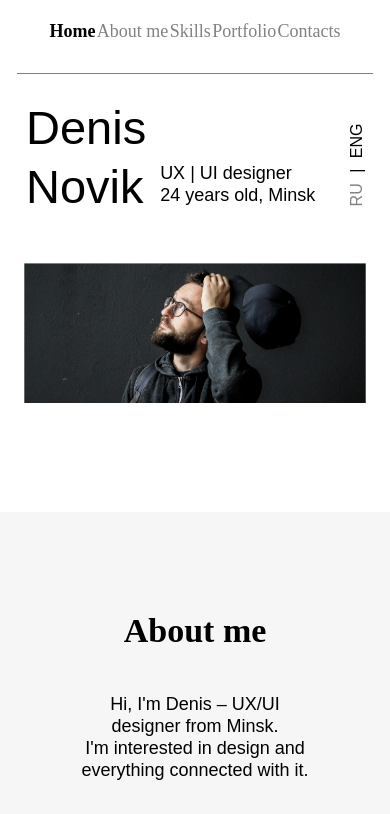
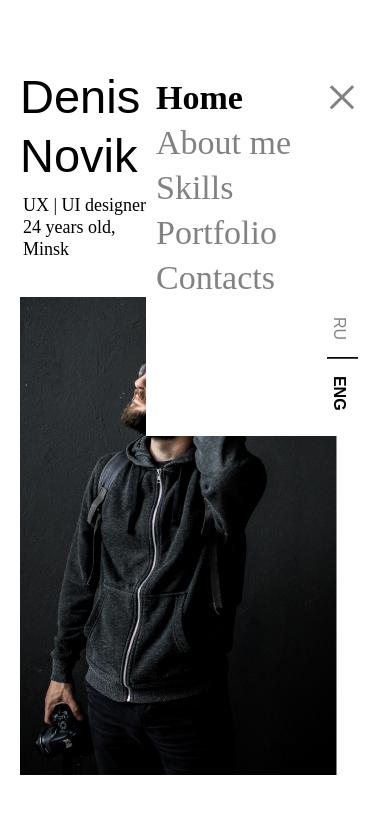
Before and after one commit to SergeyVSA/Portfolio_page, a plain HTML site: page index.html in a window 390 px wide. Shown: the top 814 px of the page. Drawn offline with Linux system fonts and the light colour scheme; a web font is replaced by a local one.

Commit message:
add responsive

```diff
--- a/index.html
+++ b/index.html
@@ -14,7 +14,54 @@
 </head>
 
 <body>
+
+    <div class="mobile_header">
+        <div>
+            <p class="main_content_mobile"> Denis <br>
+
+                Novik
+            </p>
+
+
+            <p class="personal_information_mobile"> UX | UI designer <br>
+
+                24 years old, Minsk</p>
+        </div>
+
+
+        <div class="btn_mobile_menu">
+
+            <button class="mobile_svg">
+                <svg width="33" height="20" viewBox="0 0 33 20" fill="none" xmlns="http://www.w3.org/2000/svg">
+                    <rect width="33" height="3.83721" fill="black" />
+                    <rect y="7.67383" width="33" height="3.83721" fill="black" />
+                    <rect y="15.3496" width="33" height="3.83721" fill="black" />
+
+                </svg>
+
+            </button>
+        </div>
+        <div>
+            <div class="mobile-menu">
+
+                <a class="a_header_home" href="#"> <b>Home</b> </a> <a class="btn_close" href="#">×</a>
+                <a class="a_header" href="#">About me </a>
+                <a class="a_header" href="#">Skills </a>
+                <a class="a_header" href="#">Portfolio </a>
+                <a class="a_header" href="#">Contacts </a>
+                <div class="mobile_menu_language">
+                    <button class="btn_language_selection_mobile">RU</button> | <button
+                        class="btn_language_selection2_mobile"><b> ENG</b></button>
+                </div>
+            </div>
+
+        </div>
+
+
         <header>
+    </div>
+    </div>
+
     <div class="nav_header">
         <a class="a_header_home" href="#"> <b>Home</b> </a>
         <a class="a_header" href="#">About me </a>
@@ -36,8 +83,8 @@
             24 years old, Minsk</p>
 
         <div class="language_selection">
-                <button class="btn_language_selection">RU</button> | <button
-                    class="btn_language_selection2">ENG</button>
+            <button class="btn_language_selection">RU</button><span class="block"></span><button
+                class="btn_language_selection2"><b> ENG</b></button>
 
         </div>
 
@@ -46,6 +93,9 @@
     </header>
     <div class="img_main">
         <img src="img/BSPP2266.jpg" alt="">
+    </div>
+    <div class="main_mobile_img">
+        <img src="img/main_mobile_img.jpg" alt="">
     </div>
     <div class="about_me">
         <h1 class="h1_about_me"> About me </h1>
@@ -149,19 +199,8 @@
 
 
     </div>
-    <!-- <div class="mobile-menu">
 
-        <a class="a_header_home" href="#"> <b>Home</b> </a> <a class="btn_close" href="#">&#xD7;</a>
-        <a class="a_header" href="#">About me </a>
-        <a class="a_header" href="#">Skills </a>
-        <a class="a_header" href="#">Portfolio </a>
-        <a class="a_header" href="#">Contacts </a>
-        <div class="mobile_menu_language">
-            <button class="btn_language_selection">RU</button> | <button class="btn_language_selection2">ENG</button>
 
-        </div>
-    </div>
--->
 
 </body>
 
--- a/script.js
+++ b/script.js
@@ -1,11 +1,10 @@
-
-    window.addEventListener("DOMContentLoaded", function () {
-        document.querySelector("#open-menu-btn").addEventListener("click", function () {
-            document.querySelector(".mobile-menu").classList.add("visible");
-        });
-        document.body.addEventListener("click", function (e) {
-            if (!e.target.closest("#open-menu-btn")) {
-                document.querySelector(".mobile-menu").classList.remove("visible");
-            }
-        });
+window.addEventListener("DOMContentLoaded", function () {
+    document.querySelector(".btn_mobile_menu").addEventListener("click", function () {
+        document.querySelector(".mobile-menu").classList.toggle("hidden");
     });
+    document.body.addEventListener("click", function (e) {
+        if (!e.target.closest(".btn_mobile_menu")) {
+            document.querySelector(".mobile-menu").classList.add("hidden");
+        }
+    });
+});
--- a/style.css
+++ b/style.css
@@ -1,44 +1,10 @@
-
-
 html,
 body {
-
-
   margin: 0;
   padding: 0;
   box-sizing: border-box;
-        font-family: 'Gilroy-Bold', sans-serif;
+  font-family: "Gilroy-Bold", sans-serif;
 }
-
-    @media (max-width : 480px) {
-        .mobile-menu {
-            display: none;
-        }
-    }
-
-
-
-    /* Small Devices, Tablets */
-    @media only screen and (max-width : 450px) {
-        .img_skills {
-
-            display: flex;
-            flex-wrap: nowrap;
-            flex-direction: column;
-            justify-content: center;
-            align-content: center;
-        }
-
-        .main_content {
-            padding: 10px;
-        }
-
-    }
-
-
-
-
-
 
 header {
   width: auto;
@@ -46,8 +12,7 @@
 }
 
 .nav_header {
-
-        font-family: 'Gilroy-Bold';
+  font-family: "Gilroy-Bold";
   display: flex;
   justify-content: space-evenly;
   padding: 31px;
@@ -58,16 +23,12 @@
   margin: 17px;
   margin-top: -10px;
   margin-bottom: -75px;
-
 }
-
 
 .a_header {
   text-decoration: none;
   color: #828282;
-
 }
-
 
 .a_header_home {
   text-decoration: none;
@@ -88,25 +49,24 @@
   font-size: 47px;
   margin-bottom: 30px;
   line-height: 59px;
-        font-family: 'Gilroy-Bold', sans-serif;
+  font-family: "Gilroy-Bold", sans-serif;
 }
 
 .personal_information {
   margin-top: 89px;
   font-size: 18px;
   line-height: 22px;
-        font-family: 'Gilroy-Medium', sans-serif;
+  font-family: "Gilroy-Medium", sans-serif;
 }
 
 .language_selection {
   line-height: 20px;
-        font-family: 'Gilroy-Bold', sans-serif;
+  font-family: "Gilroy-Bold", sans-serif;
   color: black;
   margin-right: -38px;
   transform: rotate(270deg);
   margin-top: 33px;
 }
-
 
 .btn_language_selection {
   font-size: 16px;
@@ -114,6 +74,7 @@
   text-decoration: none;
   border: none;
   background: none;
+  padding: 0;
 }
 
 .btn_language_selection2 {
@@ -122,11 +83,11 @@
   text-decoration: none;
   border: none;
   background: none;
+  padding: 0;
 }
 
 .btn_language_selection:hover {
   animation: bounce 0.3s;
-
 }
 
 .btn_language_selection2:hover {
@@ -134,7 +95,6 @@
 }
 
 @keyframes bounce {
-
   0%,
   20%,
   60%,
@@ -155,7 +115,6 @@
 }
 
 .main_content {
-
   display: flex;
   align-items: center;
   justify-content: space-around;
@@ -164,7 +123,6 @@
   margin: 40px;
 
   margin-bottom: 0px;
-
 }
 
 img {
@@ -180,32 +138,30 @@
 }
 
 .h1_about_me {
-        font-family: 'Gilroy-Bold';
+  font-family: "Gilroy-Bold";
   font-size: 34px;
   line-height: 42px;
 }
 
 .about_me {
   display: flex;
-        font-family: 'Gilroy-Medium', sans-serif;
+  font-family: "Gilroy-Medium", sans-serif;
   font-size: 18px;
   flex-direction: column;
   align-items: center;
   justify-content: center;
-        background-color: #F6F6F6;
+  background-color: #f6f6f6;
   padding: 75px;
   line-height: 22px;
   text-align: center;
 }
-
-
 
 h3 {
   text-align: center;
 }
 
 .skills {
-        font-family: 'Gilroy-Medium', sans-serif;
+  font-family: "Gilroy-Medium", sans-serif;
 
   margin: 0 auto;
   display: flex;
@@ -218,7 +174,6 @@
 }
 
 .img_skills {
-
   margin: 0 auto;
   display: flex;
   flex-direction: row;
@@ -244,16 +199,13 @@
 }
 
 .portfolio {
-
   display: flex;
-        background-color: #F6F6F6;
+  background-color: #f6f6f6;
   flex-direction: column;
   justify-content: center;
   align-items: center;
   padding: 42px;
   line-height: 42px;
-
-
 }
 
 .a_portfolio {
@@ -262,7 +214,7 @@
   padding: 10px;
   line-height: 22px;
   margin-bottom: 70px;
-        font-family: 'Gilroy-Medium', sans-serif;
+  font-family: "Gilroy-Medium", sans-serif;
   text-decoration-line: underline;
 }
 
@@ -274,11 +226,12 @@
 
 .portfolio_img:hover {
   box-shadow: 10px 10px 10px 2px rgba(34, 60, 80, 0.2);
-
 }
 
+.btn_close:hover {
+  box-shadow: 10px 10px 10px 2px rgba(34, 60, 80, 0.2);
+}
 .contacts {
-
   margin: 0 auto;
   display: flex;
   flex-direction: column;
@@ -287,7 +240,7 @@
   text-align: center;
   margin-top: 50px;
   margin-bottom: 114px;
-        font-family: 'Gilroy-Medium', sans-serif;
+  font-family: "Gilroy-Medium", sans-serif;
   line-height: 22px;
   font-size: 18px;
 }
@@ -298,6 +251,7 @@
   justify-content: space-around;
   gap: 70px;
   text-decoration: none;
+  flex-wrap: wrap;
 }
 
 .btn_insta:hover {
@@ -324,8 +278,10 @@
   transition: box-shadow 0.5s, transform 0.5s;
 }
 
+
+
 .btn_contact {
-        font-family: 'Gilroy-Bold', sans-serif;
+  font-family: "Gilroy-Bold", sans-serif;
   background-color: black;
   color: white;
   white-space: nowrap;
@@ -342,15 +298,19 @@
 .btn_contact:hover {
   box-shadow: 0 15px 10px 0 rgba(0, 0, 0, 0.2);
 }
+.block {
+  border-right: 3px solid rgb(0, 0, 0);
+  padding: 7px 3px 5px 9px;
+  margin: 0px 10px 0px 0px;
+  }
 
 .icon_name {
   margin-top: 10px;
   color: #828282;
   padding: 4px;
 
-
   font-size: 14px;
-        font-family: 'Gilroy-Medium', sans-serif;
+  font-family: "Gilroy-Medium", sans-serif;
 }
 
 .icon_name_link {
@@ -359,91 +319,164 @@
   text-decoration: none;
 
   font-size: 14px;
-        font-family: 'Gilroy-Medium', sans-serif;
+  font-family: "Gilroy-Medium", sans-serif;
 }
 
 .icon_name_link:hover {
   color: rgb(0, 0, 0);
 }
 
-    @media only screen and (max-width : 450px) {
-        .img_skills {
-
-            align-items: center;
-        }
-    }
-
-    /* Small Devices, Tablets */
-    @media only screen and (max-width : 470px) {
-
-        .h1_name {
-            margin-left: -33px;
-
-        }
-
-        .personal_information {
-            margin-right: -19px;
-        }
-
-        .language_selection {
-            margin-right: -74px;
-        }
-
-        .img_main {
-            padding: 10px;
-        }
-
-    }
-
-    @media only screen and (max-width : 790px) {
-        .img_main {
-            padding: 5px 24px;
-
-        }
-
-        .img_skills {
-            padding: 5px 20px;
-        }
-    }
-
 .mobile-menu {
-        width: 375px;
-
+  background-color: #ffffff;
+  position: absolute;
   display: flex;
   justify-content: flex-start;
   flex-direction: column;
-        font-family: 'Gilroy-Bold';
+  font-family: "Gilroy-Bold";
   font-size: 34px;
-        line-height: 62px;
+  line-height: 45px;
+  margin-left: -244px;
+  width: 206px;
 
-        margin-top: 15px;
+  margin-top: -48px;
   padding: 10px;
+  border: none;
 }
 
 .btn_close {
   display: flex;
   flex-direction: row;
-        justify-content: space-evenly;
+
   color: #828282;
   font-size: 60px;
   text-decoration: none;
 
   position: absolute;
-        margin-left: 239px;
+  margin-left: 169px;
+}
+.btn_language_selection_mobile {
+  font-size: 16px;
+  color: #828282;
+  text-decoration: none;
+  border: none;
+  background: none;
+}
+.btn_language_selection2_mobile {
+  font-size: 16px;
+  color: #020000;
+  text-decoration: none;
+  border: none;
+  background: none;
+}
+.btn_language_selection_mobile:hover{
+text-decoration: underline;
+  color: black;
+}
+.btn_language_selection2_mobile:hover{
+  text-decoration: underline;
+    color: black;
   }
 
 .mobile_menu_language {
-        font-family: 'Gilroy-Bold';
+  margin-top: 10px;
+  font-family: "Gilroy-Bold";
   font-size: 34px;
   line-height: 42px;
 
   color: #000000;
   margin-right: -138px;
   transform: rotate(90deg);
-        margin-top: 290px;
-        margin-bottom: 15px;
+  margin-top: 179px;
+  margin-bottom: -95px;
+
+  margin-right: -172px;
 }
 
-    .mobile_menu_visible {
-        display: block;
+.mobile_header {
+  margin: 0 auto;
+  display: flex;
+  flex-direction: row;
+  justify-content: space-between;
+  align-items: baseline;
 }
+.mobile_svg{
+  border: none;
+  background: none;
+  padding: 68px;
+}
+.btn_mobile_menu {
+  border: none;
+  background: none;
+  padding: 10px 20px;
+}
+.mobile_svg:hover{
+
+  animation: bounce 0.3s;
+}
+
+.main_content_mobile {
+  font-size: 47px;
+  margin-bottom: 0px;
+  line-height: 59px;
+  font-family: "Gilroy-Bold", sans-serif;
+  padding: 20px;
+}
+.personal_information_mobile {
+  padding: 12px 23px;
+  font-family: "Gilroy-Medium";
+  font-size: 18px;
+  line-height: 22px;
+  margin-top: -23px;
+  display: flex;
+}
+.main_mobile_img {
+  padding: 10px 20px;
+  margin-bottom: 80px;
+  align-items: center;
+  margin-top: -100px;
+}
+.hidden {
+  display: none !important;
+}
+@media only screen and (min-width: 520px) {
+  .main_mobile_img {
+    display: none;
+  }
+  .personal_information_mobile {
+    display: none;
+  }
+  .main_content_mobile {
+    display: none;
+  }
+  .mobile-menu {
+    display: none;
+  }
+  .btn_mobile_menu {
+    display: none;
+  }
+}
+@media only screen and (max-width: 520px) {
+  .nav_header {
+    display: none;
+  }
+  .img_main {
+    display: none;
+  }
+
+  .h1_name {
+    display: none;
+  }
+  .btn_language_selection {
+    display: none;
+  }
+  .btn_language_selection2 {
+    display: none;
+  }
+  .block{
+    display: none;
+  }
+  .personal_information {
+    display: none;
+  }
+
+}
```
Also changed, not shown: img/main_mobile_img.jpg (added), img/rectangle.svg (added). Lines whose indentation alone changed are shown as unchanged.
